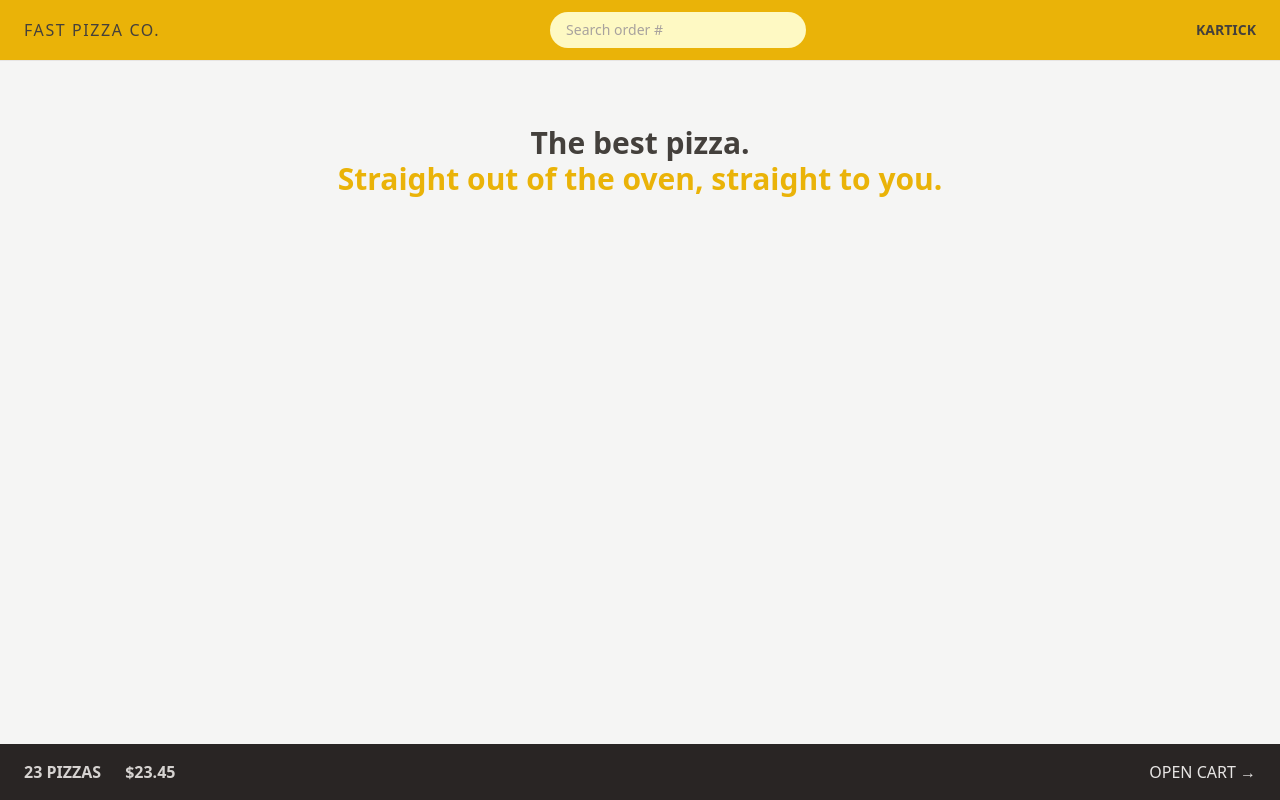
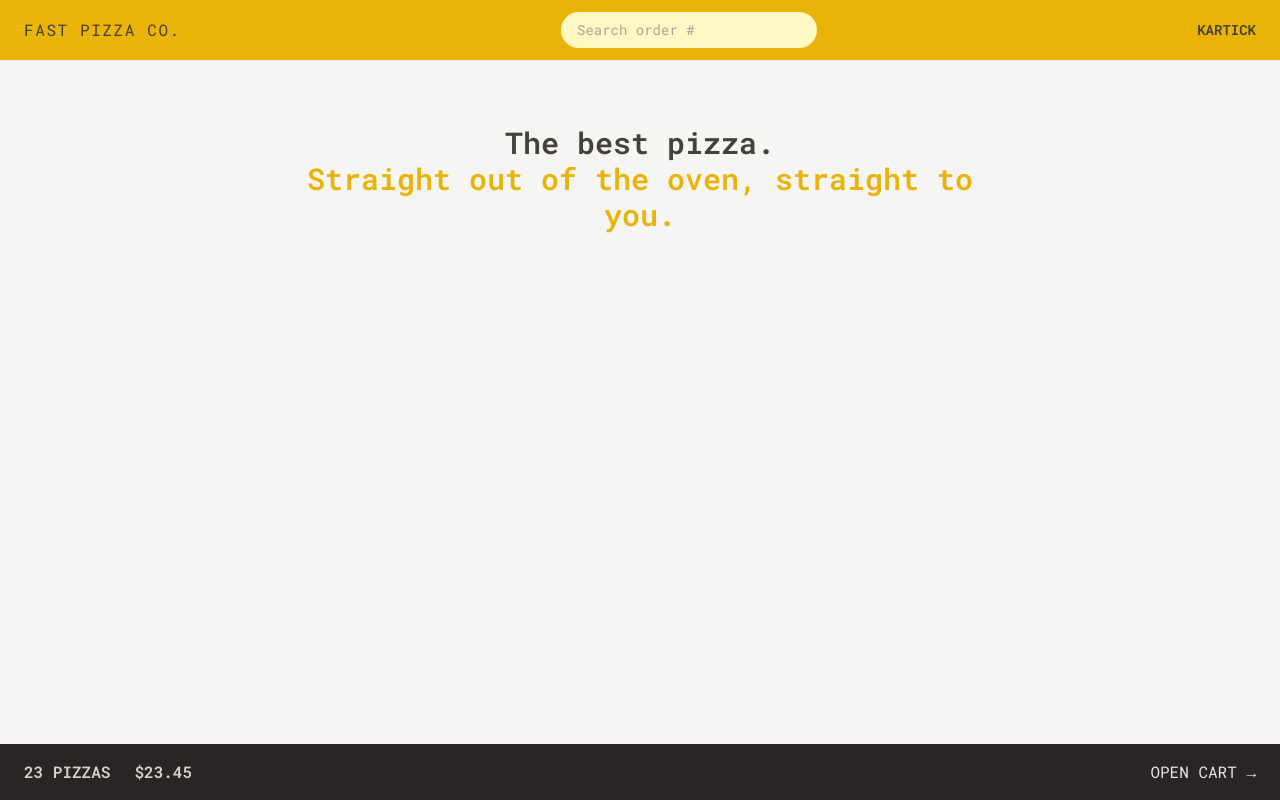
Before and after one commit to kartick17/fast-pizza, a React (Vite) app: page / in a window 1280 px wide. Built offline with nearby package versions, Linux system fonts and the light colour scheme.

Commit message:
Configured custom font family

```diff
--- a/index.html
+++ b/index.html
@@ -5,6 +5,10 @@
   <meta charset="UTF-8" />
   <link rel="icon" type="image/svg+xml" href="/vite.svg" />
   <meta name="viewport" content="width=device-width, initial-scale=1.0" />
+  <link rel="preconnect" href="https://fonts.googleapis.com">
+  <link rel="preconnect" href="https://fonts.gstatic.com" crossorigin>
+  <link href="https://fonts.googleapis.com/css2?family=Roboto+Mono:ital,wght@0,100..700;1,100..700&display=swap"
+    rel="stylesheet">
   <title>Vite + React</title>
 </head>
 
--- a/src/index.css
+++ b/src/index.css
@@ -6,27 +6,11 @@
   .input {
     @apply w-full rounded-full border-stone-200 px-4 py-2 transition-all duration-300 placeholder:text-stone-400 focus:outline-none focus:ring focus:ring-yellow-400 md:px-6 md:py-3;
   }
-}
 
-/* body {
-  font-family: system-ui, -apple-system, BlinkMacSystemFont, 'Segoe UI', Roboto,
-    Oxygen, Ubuntu, Cantarell, 'Open Sans', 'Helvetica Neue', sans-serif;
-  background-color: #f7f7f7;
-  color: #444;
-}
-
-.layout {
-  display: grid;
-  grid-template-rows: auto 1fr auto;
-  gap: 32px;
-  height: 100dvh;
-} */
-
-/* https://dev.to/afif/i-made-100-css-loaders-for-your-next-project-4eje */
   .loader {
     width: 45px;
     aspect-ratio: 0.75;
-  --c: no-repeat linear-gradient(#333 0 0);
+    --c: no-repeat linear-gradient(#343131 0 0);
     background:
       var(--c) 0% 50%,
       var(--c) 50% 50%,
@@ -61,3 +45,20 @@
         100% 100%;
     }
   }
+}
+
+/* body {
+  font-family: system-ui, -apple-system, BlinkMacSystemFont, 'Segoe UI', Roboto,
+    Oxygen, Ubuntu, Cantarell, 'Open Sans', 'Helvetica Neue', sans-serif;
+  background-color: #f7f7f7;
+  color: #444;
+}
+
+.layout {
+  display: grid;
+  grid-template-rows: auto 1fr auto;
+  gap: 32px;
+  height: 100dvh;
+} */
+
+/* https://dev.to/afif/i-made-100-css-loaders-for-your-next-project-4eje */
--- a/src/ui/Error.jsx
+++ b/src/ui/Error.jsx
@@ -1,17 +1,16 @@
-import { useNavigate, useRouteError } from 'react-router-dom';
-import LinkButton from './LinkButton';
+import { useRouteError } from 'react-router-dom'
+import LinkButton from './LinkButton'
 
 function NotFound() {
-  const navigate = useNavigate();
-  const error = useRouteError();
+  const error = useRouteError()
 
   return (
     <div>
       <h1>Something went wrong 😢</h1>
       <p>{error.data || error.message}</p>
-      <LinkButton to={'-1'}>&larr; Go back</LinkButton>
+      <LinkButton to='-1'>&larr; Go back</LinkButton>
     </div>
-  );
+  )
 }
 
-export default NotFound;
+export default NotFound
--- a/src/ui/Loader.jsx
+++ b/src/ui/Loader.jsx
@@ -1,5 +1,9 @@
 function Loader() {
-  return <div className='loader'></div>
+  return (
+    <div className='absolute inset-0 flex items-center justify-center bg-slate-200/20 backdrop-blur-sm'>
+      <div className='loader'></div>
+    </div>
+  )
 }
 
 export default Loader
--- a/tailwind.config.js
+++ b/tailwind.config.js
@@ -1,8 +1,17 @@
 /** @type {import('tailwindcss').Config} */
+// eslint-disable-next-line
 export default {
   content: ['./index.html', './src/**/*.{js,ts,jsx,tsx}'],
   theme: {
-    extend: {},
+    fontFamily: {
+      sans: 'Roboto Mono, monospace',
+    },
+
+    extend: {
+      height: {
+        screen: '100dvh',
+      },
+    },
   },
   plugins: [],
 }
```
Also changed, not shown: src/ui/AppLayout.jsx (+8 -8 lines). Lines whose indentation alone changed are shown as unchanged.
